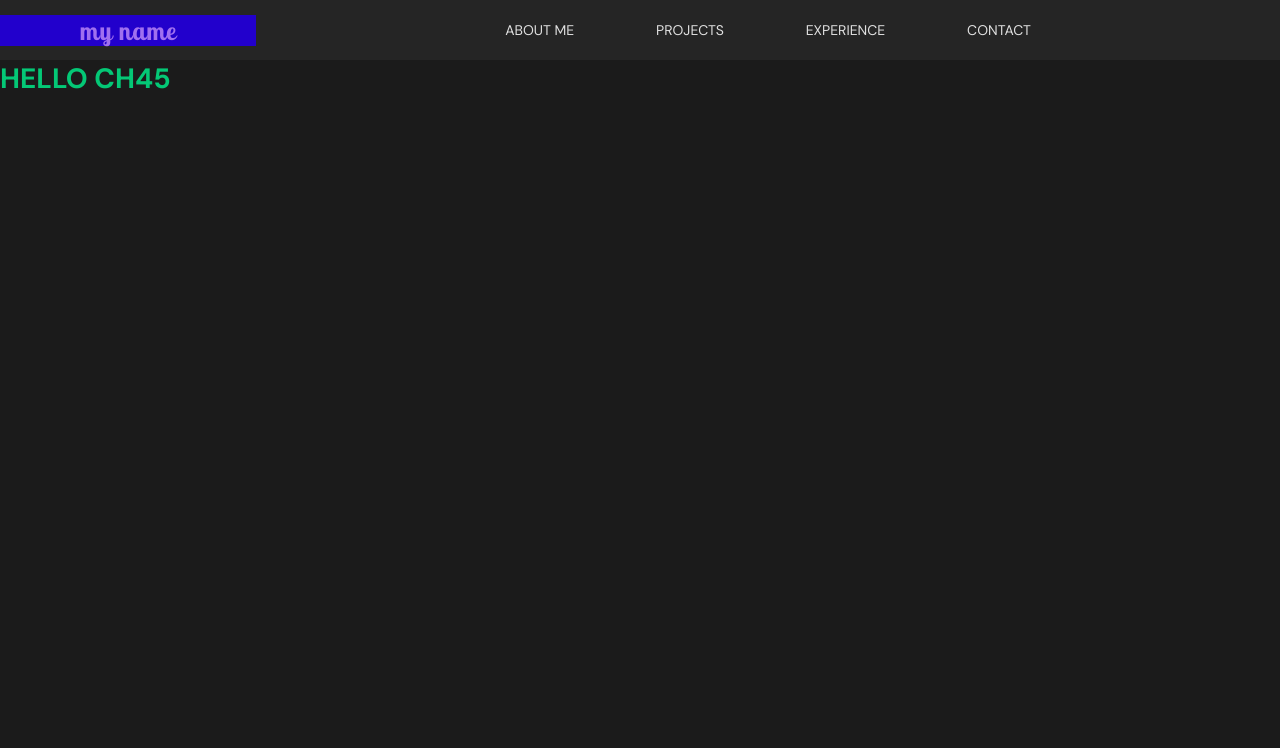
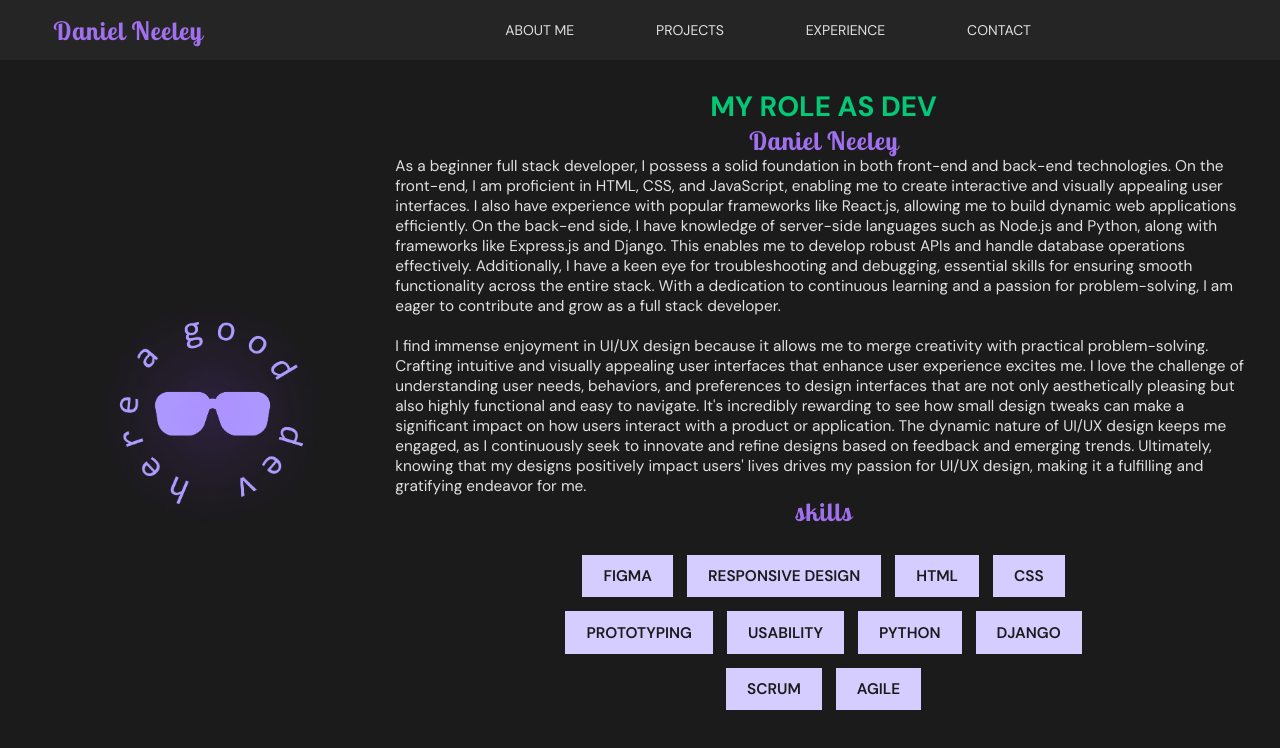
Before and after one commit to djneeley97/116-project, a plain HTML site: page index.html in a window 1280 px wide. Drawn offline with Linux system fonts and the light colour scheme.

Commit message:
pre final

```diff
--- a/css/base.css
+++ b/css/base.css
@@ -19,6 +19,13 @@
 
 .center-align {
     display: flex;
+    justify-content: center;
+    align-items: center;
+}
+
+.center-column {
+    display: flex;
+    flex-direction: column;
     justify-content: center;
     align-items: center;
 }
--- a/css/header.css
+++ b/css/header.css
@@ -11,7 +11,6 @@ header {
 
 /*left side*/
 .logo {
-    background-color: var(--primary-color-600);
     width: 20%;
 }
 
--- a/css/responsive.css
+++ b/css/responsive.css
@@ -15,9 +15,18 @@ Following the Microsoft documentation.
     }
 */
 
-@media((min-width:641px) and (max-width:1007px)) {
+@media(max-width:1007px) {
     html {
-        font-size: 20px;
+        font-size: 12px;
+    }
+
+    .about-section {
+        flex-direction: column;
+    }
+
+    .about-description-container {
+        width: 100%;
+        margin-top: 4rem;
     }
 }
 
--- /dev/null
+++ b/css/sections.css
@@ -0,0 +1,27 @@
+.about-section {
+    padding: 2rem;
+}
+
+.about-img-container {
+    width: 30%;
+}
+
+.about-img-container img {
+    width: 60%;
+}
+
+.about-description-container {
+    width: 70%;
+}
+
+.about.description-container p {
+    margin: 2rem 0;
+    width: 80%;
+}
+
+.label-list {
+    width: 70%;
+    flex-wrap: wrap;
+    gap: 1rem;
+    padding: 2rem;
+}
--- a/index.html
+++ b/index.html
@@ -12,15 +12,15 @@
     <link rel="stylesheet" href="./css/header.css">
     <link rel="stylesheet" href="./css/base.css">
     <link rel="stylesheet" href="./css/responsive.css">
+    <link rel="stylesheet" href="./css/sections.css">
     <title>Document</title>
 </head>
 
 <body>
     <header class="center-align">
-
-        <div class="logo center-align">
+        <div class="logo">
             <a href="">
-                <h2>my name</h2>
+                <h2>Daniel Neeley</h2>
             </a>
         </div>
 
@@ -45,7 +45,53 @@
         </nav>
     </header>
 
-    <h1>Hello ch45</h1>
+    <section class="about-section center-align">
+        <div class="about-img-container center-align">
+            <img src="img/logo.png" alt="">
+        </div>
+        <div class="about-description-container center-column">
+            <h1>My role as dev</h1>
+            <h2>Daniel Neeley</h2>
+
+            <p>As a beginner full stack developer, I possess a solid foundation in both front-end and back-end
+                technologies. On the front-end, I am proficient in HTML, CSS, and JavaScript, enabling me to create
+                interactive and visually appealing user interfaces. I also have experience with popular frameworks like
+                React.js, allowing me to build dynamic web applications efficiently. On the back-end side, I have
+                knowledge of server-side languages such as Node.js and Python, along with frameworks like Express.js and
+                Django. This enables me to develop robust APIs and handle database operations effectively. Additionally,
+                I have a keen eye for troubleshooting and debugging, essential skills for ensuring smooth functionality
+                across the entire stack. With a dedication to continuous learning and a passion for problem-solving, I
+                am eager to contribute and grow as a full stack developer. <br> <br>
+
+                I find immense enjoyment in UI/UX design because it allows me to merge creativity with practical
+                problem-solving. Crafting intuitive and visually appealing user interfaces that enhance user experience
+                excites me. I love the challenge of understanding user needs, behaviors, and preferences to design
+                interfaces that are not only aesthetically pleasing but also highly functional and easy to navigate.
+                It's incredibly rewarding to see how small design tweaks can make a significant impact on how users
+                interact with a product or application. The dynamic nature of UI/UX design keeps me engaged, as I
+                continuously seek to innovate and refine designs based on feedback and emerging trends. Ultimately,
+                knowing that my designs positively impact users' lives drives my passion for UI/UX design, making it a
+                fulfilling and gratifying endeavor for me.</p>
+
+            <div class="label-container center-align">
+                <h2>skills</h2>
+            </div>
+
+            <div class="label-list center-align">
+                <label class="label-text">figma</label>
+                <label class="label-text">responsive design</label>
+                <label class="label-text">html</label>
+                <label class="label-text">css</label>
+                <label class="label-text">prototyping</label>
+                <label class="label-text">usability</label>
+                <label class="label-text">python</label>
+                <label class="label-text">django</label>
+                <label class="label-text">scrum</label>
+                <label class="label-text">agile</label>
+            </div>
+
+        </div>
+    </section>
 </body>
 
 </html>
```
Also changed, not shown: img/logo.png (added), 3 other files.
